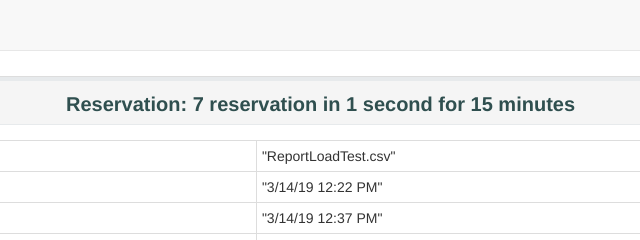
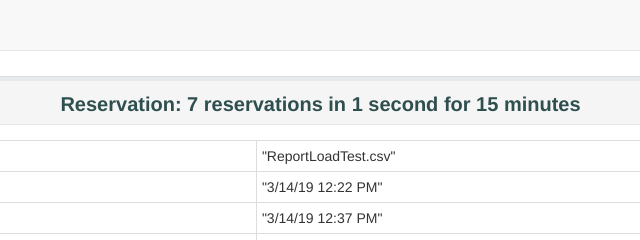
Before and after one commit to goran237/reservations_1_in_7s_for_15min, a plain HTML site: page index.html in a window 1280 px wide. Shown: the top 240 px of the page, 445-1085 px from the left. Drawn offline with Linux system fonts and the light colour scheme.

Commit message:
Update index.html

```diff
--- a/index.html
+++ b/index.html
@@ -84,7 +84,7 @@
                 <div class="col-lg-12">
                      <div class="panel panel-default" >
                         <div class="panel-heading" style="text-align:center;">
-                           <p class="dashboard-title">Reservation: 7 reservation in 1 second for 15 minutes</p>
+                           <p class="dashboard-title">Reservation: 7 reservations in 1 second for 15 minutes</p>
                         </div>
                         <div class="panel-body">
                         <table id="generalInfos" class="table table-bordered table-condensed " >
```
